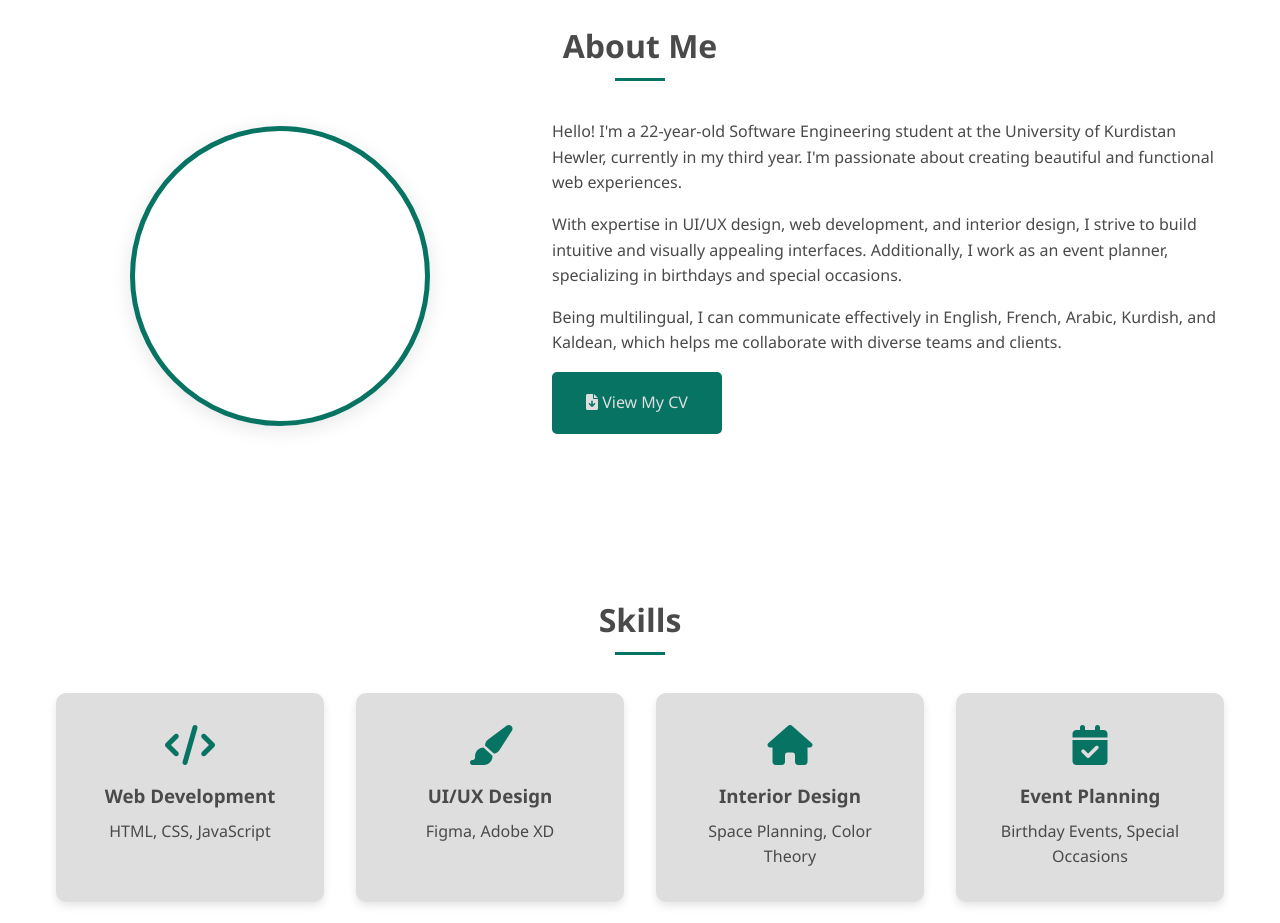
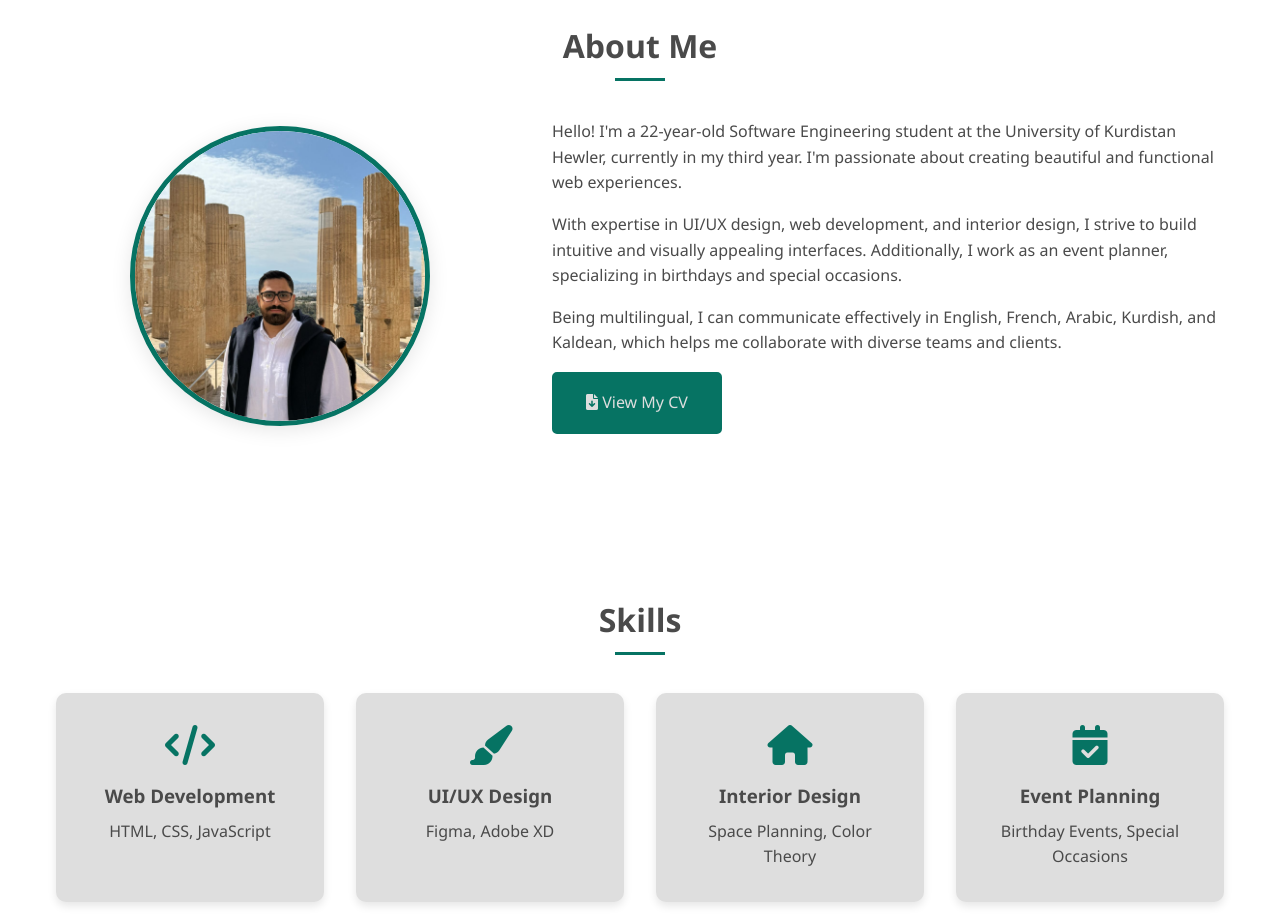
Before and after one commit to andijamil/portfolio, a plain HTML site: page index.html in a window 1280 px wide. Shown: the part 860-1783 px from the top of the page. Drawn offline with Linux system fonts and the light colour scheme.

Commit message:
Update index.html

```diff
--- a/index.html
+++ b/index.html
@@ -42,7 +42,7 @@
                 <h2 class="section__title">About Me</h2>
                 <div class="about__container">
                     <div class="about__img">
-                        <img src="/miniproject-ai/profile.jpg" alt="andi">
+                        <img src="/profile.jpg" alt="andi">
                     </div>
                     <div class="about__text">
                         <p>Hello! I'm a 22-year-old Software Engineering student at the University of Kurdistan Hewler, currently in my third year. I'm passionate about creating beautiful and functional web experiences.</p>
```
